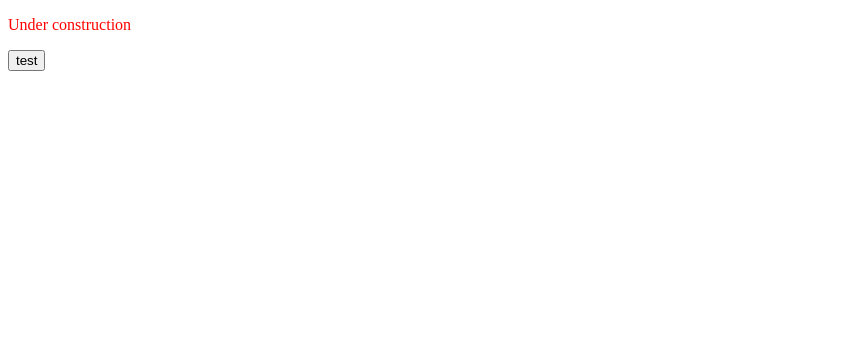
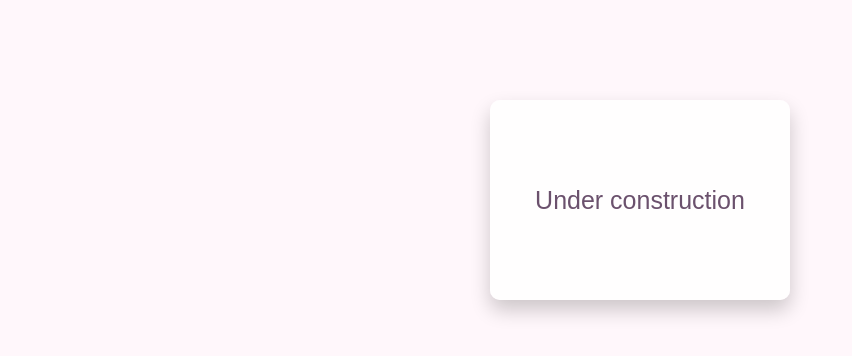
Before and after one commit to irissiri7/irissiri7.github.io, a plain HTML site: page index.html in a window 1280 px wide. Shown: the whole page, without its empty margins (0-852 px from the left). Drawn offline with Linux system fonts and the light colour scheme.

Commit message:
Somewhat less horrible place holder markup

```diff
--- a/index.html
+++ b/index.html
@@ -4,10 +4,57 @@
     <meta charset="UTF-8">
     <meta name="viewport" content="width=device-width, initial-scale=1.0">
     <title>Document</title>
-    <script type="text/javascript" src="test.js"></script>
 </head>
+<style>
+:root{
+    --bg1: #fff7fb;
+    /* --bg2: #fff3f8;
+    --accent: #ff7ab6; */
+    --muted: #6b516d;
+    --card: rgba(255,255,255,0.85);
+}
+
+*,
+*::before,
+*::after {
+  margin: 0;
+  padding: 0;
+  box-sizing: inherit;
+}
+
+html {
+  font-size: 62.5%;
+  min-height: 100%;
+}
+
+body {
+  box-sizing: border-box;
+  min-height: 100%;
+  background-color: var(--bg1);
+  color: var(--muted);
+  display: flex;
+  align-items: center;
+  justify-content: center;
+  font-family: sans-serif;
+}
+
+.card {
+  width: 30rem;
+  height: 20rem;
+  background-color: var(--card);
+  margin: 10rem auto;
+  border-radius: 1rem;
+  box-shadow: 0 1rem 2rem rgba(0, 0, 0, 0.2);
+  font-size: 2.5rem;
+  display: flex;
+  align-items: center;
+  justify-content: center;
+
+}
+</style>
 <body>
-    <p style="color: red;">Under construction</p>
-        <button onclick="test()">test</button>
+    <div class="card">
+        Under construction
+    </div>
 </body>
 </html>
--- a/test.js
+++ /dev/null
@@ -1,5 +0,0 @@
-const x = 10;
-
-function test() {
-    console.log("Test function", x);
-}
```
